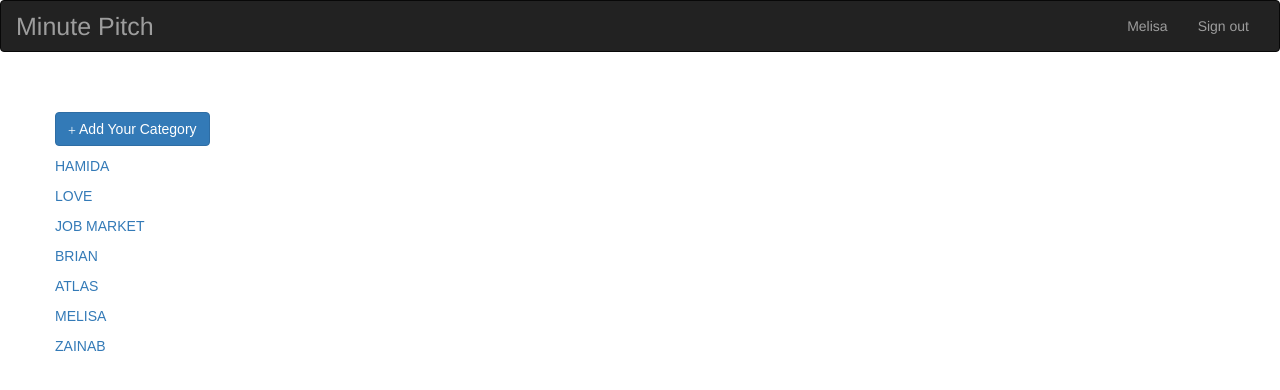
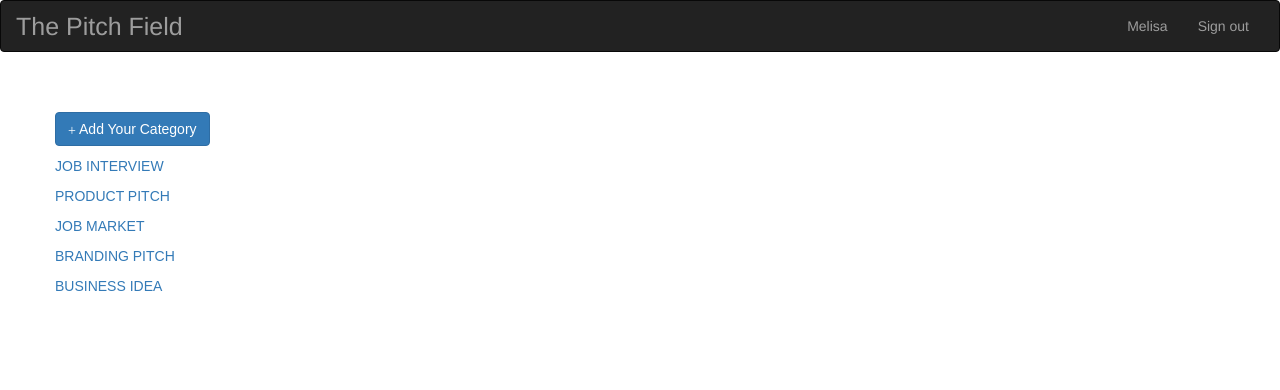
Before and after one commit to melisajuma/Pitch, a Flask app: template app/templates/Home- Welcome.html in a window 1280 px wide. Shown: the top 390 px of the page. Run offline with Flask 2, Linux system fonts and the light colour scheme; the template is opened without the code that fills it, so the values that code supplies are empty; parts of the project's set-up code (start-up, migrations or seed data) failed here and were passed over; some libraries are stand-ins or nearby versions; some web fonts are replaced.

Commit message:
chnages for deployment

```diff
--- a/app/static/index.css
+++ b/app/static/index.css
@@ -0,0 +1,3 @@
+body .container{
+    background-image: url('https://images.pexels.com/photos/6183/office-notes-colorful-paper.jpg?auto=compress&cs=tinysrgb&dpr=2&h=650&w=940');
+}
--- a/app/templates/Home- Welcome.html
+++ b/app/templates/Home- Welcome.html
@@ -18,7 +18,7 @@
                     <span class="icon-bar"></span>
                     <span class="icon-bar"></span>
                   </button>
-            <a class="navbar-brand" href="https://pitchput.herokuapp.com/" style=" font-size:25px"> Minute Pitch</a>
+            <a class="navbar-brand" href="https://pitchput.herokuapp.com/" style=" font-size:25px"> The Pitch Field</a>
 
     </div>
       <div class="navbar-collapse collapse">
@@ -45,13 +45,13 @@
 
         <div>
 
-          <a href="https://pitchput.herokuapp.com/categories/1"><p>HAMIDA</p></a>
+          <a href="https://pitchput.herokuapp.com/categories/1"><p>JOB INTERVIEW</p></a>
         </div>
 
 
         <div>
 
-          <a href="https://pitchput.herokuapp.com/categories/2"><p>LOVE</p></a>
+          <a href="https://pitchput.herokuapp.com/categories/2"><p>PRODUCT PITCH</p></a>
         </div>
 
 
@@ -63,25 +63,25 @@
 
         <div>
 
-          <a href="https://pitchput.herokuapp.com/categories/4"><p>BRIAN</p></a>
+          <a href="https://pitchput.herokuapp.com/categories/4"><p>BRANDING PITCH</p></a>
         </div>
 
 
         <div>
 
-          <a href="https://pitchput.herokuapp.com/categories/5"><p>ATLAS</p></a>
+          <a href="https://pitchput.herokuapp.com/categories/5"><p></p></a>
         </div>
 
 
         <div>
 
-          <a href="https://pitchput.herokuapp.com/categories/6"><p>MELISA</p></a>
+          <a href="https://pitchput.herokuapp.com/categories/6"><p></p></a>
         </div>
 
 
         <div>
 
-          <a href="https://pitchput.herokuapp.com/categories/7"><p>ZAINAB</p></a>
+          <a href="https://pitchput.herokuapp.com/categories/7"><p>BUSINESS IDEA</p></a>
         </div>
 
 
--- a/app/templates/base.html
+++ b/app/templates/base.html
@@ -13,7 +13,7 @@
     {% endif %}
   </head>
 
-  <body>
+  <body style="background-image:url("https://images.pexels.com/photos/6183/office-notes-colorful-paper.jpg?auto=compress&cs=tinysrgb&dpr=2&h=650&w=940")">
     <!-- Content Block -->
     {% block content %} {% endblock %}
 
--- a/app/templates/forms.py
+++ b/app/templates/forms.py
@@ -10,7 +10,7 @@ class RegistrationForm(FlaskForm):
 
 
     Fullname = StringField('your username',validators=[Required()])
-    email = StringField('your email address',validators=[Required(),Email()])
+    Youremail = StringField('your email address',validators=[Required(),Email()])
     password = PasswordField('password',validators=[Required(),EqualTo('password',message='passwords must match')])
     password_confirm = PasswordField('confirm password',validators=[Required()])
     submit = SubmitField('sign Up')
--- a/app/templates/view_pitch.html
+++ b/app/templates/view_pitch.html
@@ -10,7 +10,7 @@
 <div class="container">
      <div class="col-md-12">
         <p class="text-left"><a class="btn btn-primary" href="{{url_for('.new_pitch',id=pitches.pitchcategory_id)}}">Add a new Pitch</a></p>
-        <div class="well" style="background-color:lightblue">>
+        <div class="well" style="background-color:lightblue">
           <h3>{{pitches.content}}</h3>
         </div>
 
--- a/config.py
+++ b/config.py
@@ -14,7 +14,7 @@ class Config:
 
 class ProdConfig(Config):
 
-    SQLALCHEMY_DATABASE_URI='postgresql+psycopg2://moringa:mel123@localhost/pitch'>
+    SQLALCHEMY_DATABASE_URI= os.environ.get('postgresql+psycopg2://moringa:mel123@localhost/pitch')
 
 class DevConfig(Config):
 
```
Also changed, not shown: requirements.txt (+14 -0 lines).
